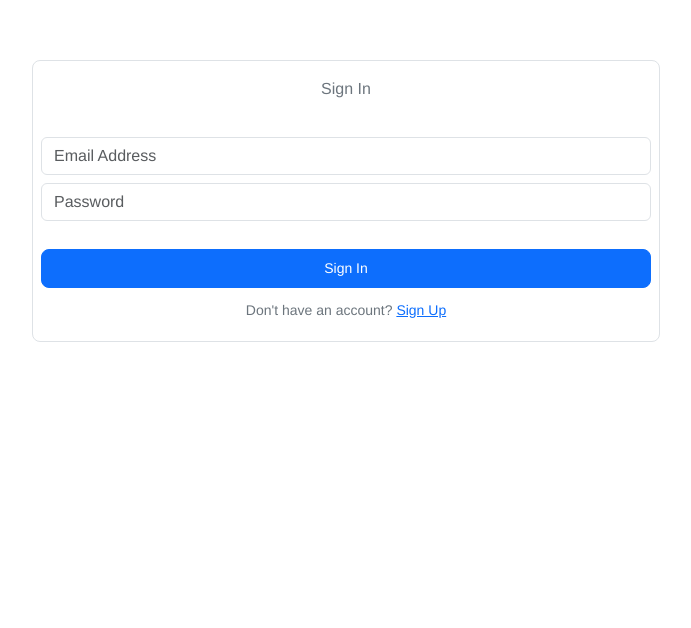
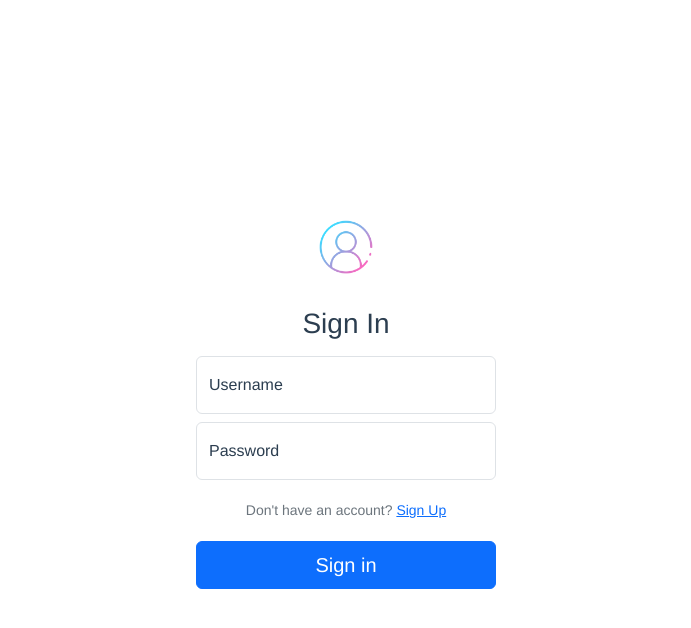
Before and after one commit to Mondingnibai/witty-eventbooking, a Vue app: page / in a window 1280 px wide. Shown: the top 628 px of the page, without its empty margins (294-985 px from the left). Built offline with nearby package versions, Linux system fonts and the light colour scheme.

Commit message:
update sign in layout

```diff
--- a/src/App.vue
+++ b/src/App.vue
@@ -11,8 +11,6 @@
   font-family: Avenir, Helvetica, Arial, sans-serif;
   -webkit-font-smoothing: antialiased;
   -moz-osx-font-smoothing: grayscale;
-  /* text-align: center; */
   color: #2c3e50;
-  margin-top: 60px;
 }
 </style>
--- a/src/components/SIgnIn.vue
+++ b/src/components/SIgnIn.vue
@@ -1,6 +1,30 @@
 <template>
-   <div class="row  justify-content-center">
-        <div class="col col-md-6 col-sm-12 col-lg-6">
+    <div class="d-flex align-item-center justify-content-center vh-100">
+        <div class="form-signin">
+            <form class="text-center">
+
+                <img class="mb-4" src="../../src/assets/login-icon.png" alt="" width="72" height="72">
+                <h1 class="h3 mb-3 fw-normal text-center">Sign In</h1>
+
+                <div class="form-floating mb-2">
+                    <input type="email" class="form-control" id="floatingInput" placeholder="Username">
+                    <label for="floatingInput">Username</label>
+                </div>
+                <div class="form-floating mb-3">
+                    <input type="password" class="form-control" id="floatingPassword" placeholder="Password">
+                    <label for="floatingPassword">Password</label>
+                </div>
+
+                <div class="form-control-sm text-center">
+                    <p class="text-secondary fw-light">Don&apos;t have an account? <router-link to="/sign-up">Sign Up</router-link></p>
+                </div>
+
+                <button class="w-100 btn btn-lg btn-primary rounded-2" type="submit">Sign in</button>
+            </form>
+        </div>
+    </div>
+   <!-- <div class="row justify-content-center">
+        <div class="col-md-6 col-sm-12 col-lg-6">
             <form name="login_form" class="border rounded-3 bg-white">
             <div class="d-grid mt-3 align-items-center justify-content-center">
                 <p class=" fs-6 text-secondary fw-light">Sign In</p>
@@ -29,5 +53,14 @@
 
             </form>
         </div>
-    </div>
+    </div> -->
 </template>
+
+<style>
+.form-signin {
+    width: 100%;
+    max-width: 330px;
+    padding: 15px;
+    margin: auto;
+}
+</style>
```
Also changed, not shown: src/assets/login-icon.png (added), src/assets/logo.png (deleted).
